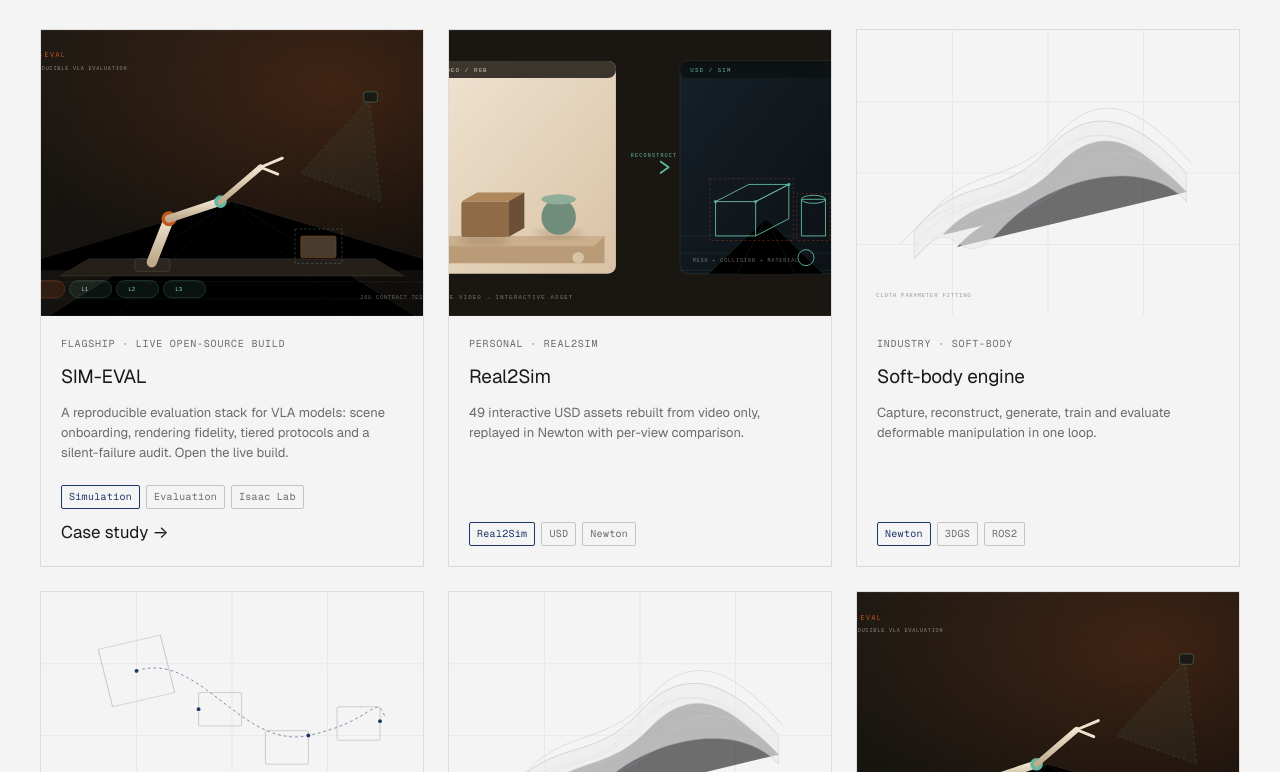
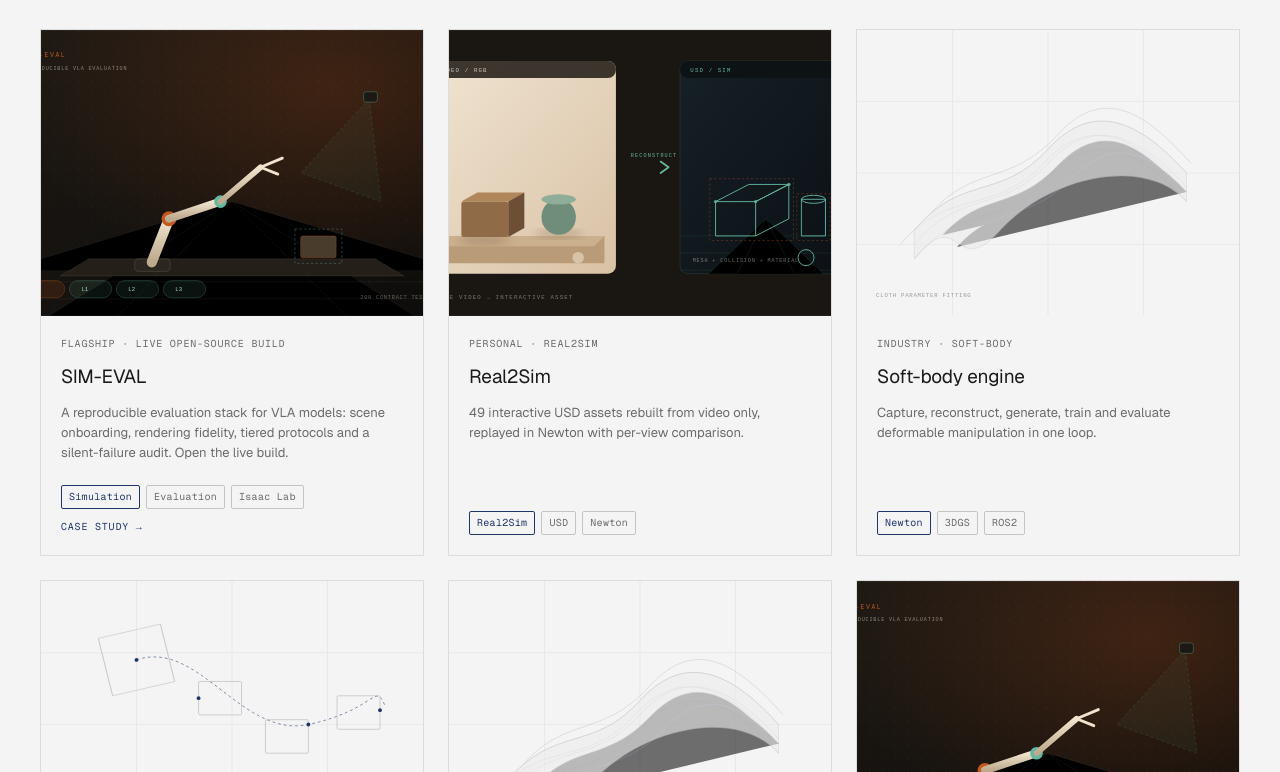
Before and after one commit to ShouzheLi/ShouzheLi.github.io, a plain HTML site: page projects/index.html in a window 1280 px wide. Shown: the part 328-1100 px from the top of the page. Drawn offline with Linux system fonts and the light colour scheme.

Commit message:
style: link treatment for the project case-study entry

```diff
--- a/assets/css/style.css
+++ b/assets/css/style.css
@@ -448,6 +448,8 @@ p { margin: 0; }
 .project-title { font-size: 19px; letter-spacing: -.01em; }
 .project-desc { font-size: 13px; color: var(--muted); line-height: 1.55; }
 .tags { display: flex; flex-wrap: wrap; gap: 6px; margin-top: auto; padding-top: 12px; }
+.project-more { font-family: var(--mono); font-size: 10px; letter-spacing: .08em; text-transform: uppercase; color: var(--accent); align-self: flex-start; }
+.project-more:hover { text-decoration: underline; text-underline-offset: 3px; }
 .tag {
   font-family: var(--mono);
   font-size: 10px;
```
